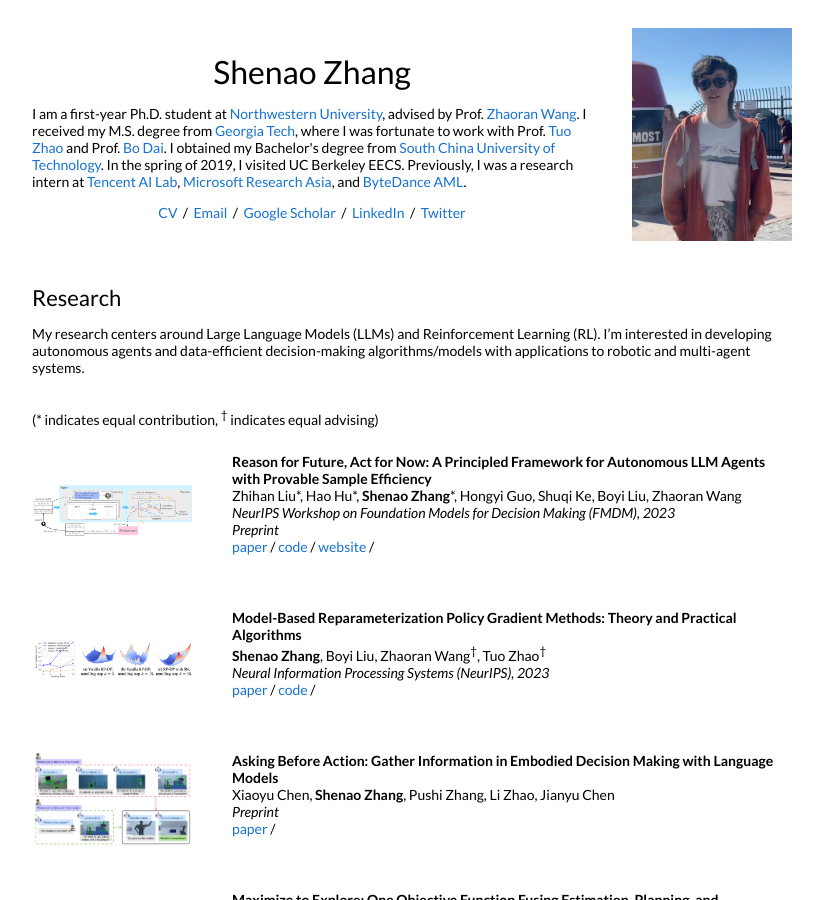
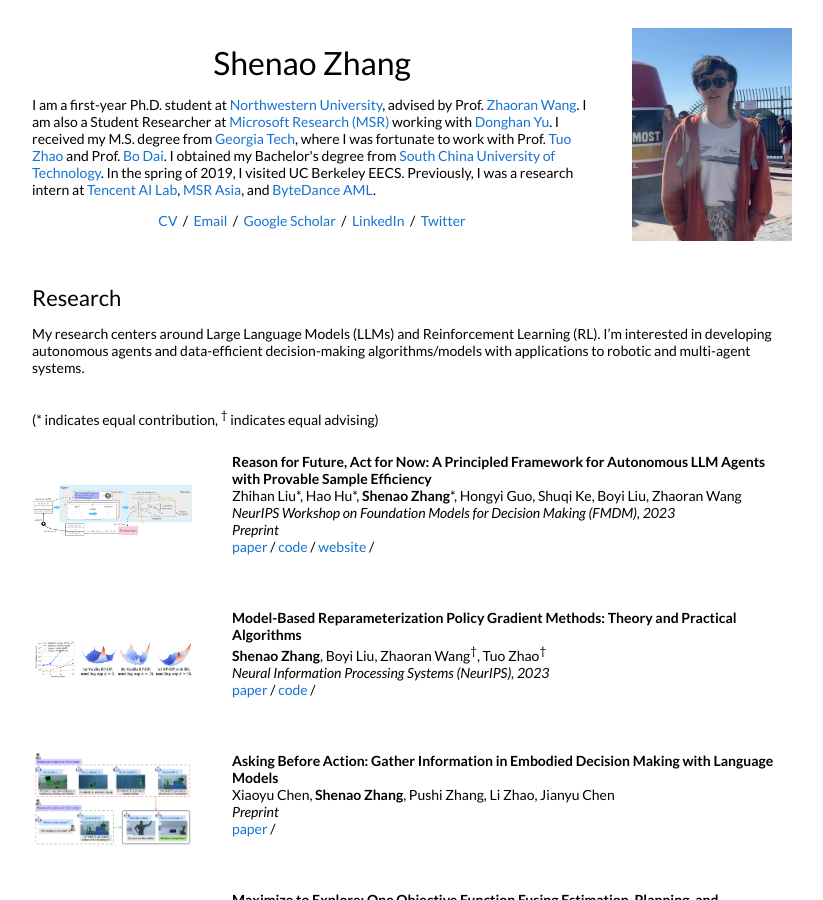
Before and after one commit to shenao-zhang/shenao-zhang.github.io, a Jekyll site: the page built from _posts/2023-09-01-rafa.markdown, in a window 1280 px wide and 900 px high. Shown: the whole window, without its empty margins (228-1051 px from the left). Built offline with Jekyll 4.4.1, drawn with Linux system fonts in a browser that asks for light colours.

Commit message:
Update default.html

```diff
--- a/_layouts/default.html
+++ b/_layouts/default.html
@@ -35,7 +35,7 @@
               <h1>
                 Shenao Zhang
               </h1>
-              <p>I am a first-year Ph.D. student at <a href="https://www.northwestern.edu/">Northwestern University</a>, advised by Prof. <a href="https://zhaoranwang.github.io/">Zhaoran Wang</a>. I received my M.S. degree from <a href="https://www.gatech.edu/">Georgia Tech</a>, where I was fortunate to work with Prof. <a href="https://www2.isye.gatech.edu/~tzhao80/">Tuo Zhao</a> and Prof. <a href="https://bo-dai.github.io/">Bo Dai</a>. I obtained my Bachelor's degree from <a href="https://www.scut.edu.cn/en/">South China University of Technology</a>. In the spring of 2019, I visited UC Berkeley EECS. Previously, I was a research intern at <a href="https://ai.tencent.com/ailab/en/index/">Tencent AI Lab</a>, <a href="https://www.microsoft.com/en-us/research/lab/microsoft-research-asia/">Microsoft Research Asia</a>, and <a href="https://www.bytedance.com/">ByteDance AML</a>.
+              <p>I am a first-year Ph.D. student at <a href="https://www.northwestern.edu/">Northwestern University</a>, advised by Prof. <a href="https://zhaoranwang.github.io/">Zhaoran Wang</a>. I am also a Student Researcher at <a href="https://www.microsoft.com/en-us/research/">Microsoft Research (MSR)</a> working with <a href="https://plusross.github.io/">Donghan Yu</a>. I received my M.S. degree from <a href="https://www.gatech.edu/">Georgia Tech</a>, where I was fortunate to work with Prof. <a href="https://www2.isye.gatech.edu/~tzhao80/">Tuo Zhao</a> and Prof. <a href="https://bo-dai.github.io/">Bo Dai</a>. I obtained my Bachelor's degree from <a href="https://www.scut.edu.cn/en/">South China University of Technology</a>. In the spring of 2019, I visited UC Berkeley EECS. Previously, I was a research intern at <a href="https://ai.tencent.com/ailab/en/index/">Tencent AI Lab</a>, <a href="https://www.microsoft.com/en-us/research/lab/microsoft-research-asia/">MSR Asia</a>, and <a href="https://www.bytedance.com/">ByteDance AML</a>.
               </p>
               <p style="text-align:center">
                 <a href="https://shenao-zhang.github.io/cv/Zhang_Shenao_CV.pdf">CV</a> &nbsp;/&nbsp;
```
